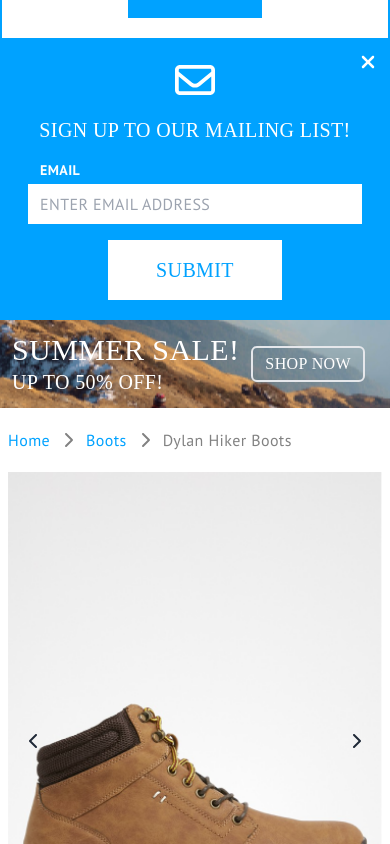
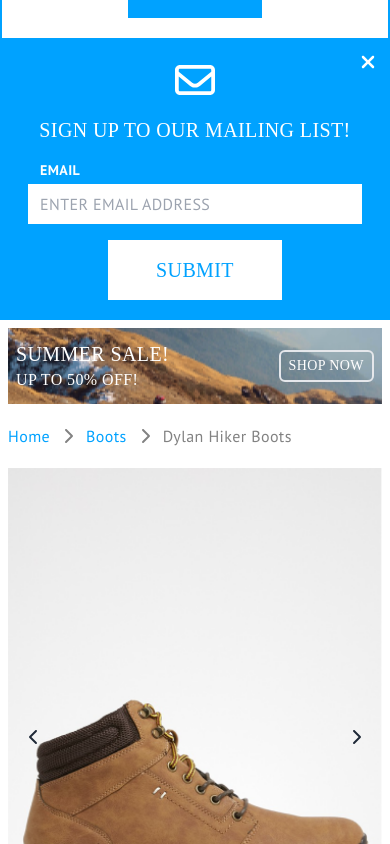
Before and after one commit to teeray10/frontend-challenge, a Next.js app: page /shoes in a window 390 px wide. Shown: the part 524-1368 px from the top of the page. Built offline with nearby package versions, Linux system fonts and the light colour scheme; a web font is replaced by a local one.

Commit message:
Minor visual updates

```diff
--- a/src/app/shoes/_components/banners/topBanner.tsx
+++ b/src/app/shoes/_components/banners/topBanner.tsx
@@ -1,11 +1,11 @@
 export default function TopBanner() {
   return (
-    <section className="bg-summer-sale bg-center bg-no-repeat flex items-center text-white font-suez gap-3 px-3 py-3 lg:w-[890px] lg:mx-auto lg:gap-64 lg:pl-10">
+    <section className="bg-summer-sale bg-center bg-no-repeat flex justify-between items-center text-white font-suez px-2 py-3 mt-2 lg:mt-0 lg:w-[890px] lg:mx-auto lg:gap-64 lg:pl-10 text-nowrap">
       <div>
-        <h3 className="text-3xl">SUMMER SALE!</h3>
-        <h4 className="text-xl">UP TO 50% OFF!</h4>
+        <h3 className="text-xl lg:text-3xl text-nowrap">SUMMER SALE!</h3>
+        <h4 className="lg:text-xl">UP TO 50% OFF!</h4>
       </div>
-      <button className="border-2 rounded-md px-3 py-1">SHOP NOW</button>
+      <button className="border-2 rounded-md px-2 text-sm lg:text-base lg:px-3 py-1">SHOP NOW</button>
     </section>
   )
 }
--- a/src/app/shoes/_components/sidebar/mailingList.tsx
+++ b/src/app/shoes/_components/sidebar/mailingList.tsx
@@ -4,14 +4,14 @@ import {faXmark} from '@fortawesome/free-solid-svg-icons/faXmark';
 
 export default function MailingList() {
   return (
-    <div className="bg-blue text-white flex flex-col items-center gap-4 py-5 px-7 relative lg:ml-5">
+    <div className="bg-blue text-white flex flex-col items-center gap-4 py-5 px-7 relative text-center lg:ml-5">
       <FontAwesomeIcon icon={faXmark} className="absolute right-3 top-3 w-5 h-5"/>
       <FontAwesomeIcon icon={faEnvelope} className="w-10 h-10"/>
       <h4 className="font-suez text-xl">SIGN UP TO OUR MAILING LIST!</h4>
 
       <div className="w-full">
-        <p className="ml-3 mb-1 font-bold text-sm">EMAIL</p>
-        <input type="text" placeholder="ENTER EMAIL ADDRESS" className="w-full py-2 px-3" />
+        <p className="ml-3 mb-1 font-bold text-sm text-left">EMAIL</p>
+        <input type="text" placeholder="ENTER EMAIL ADDRESS" className="w-full py-2 px-3 text-grey" />
       </div>
 
       <button className="bg-white text-blue font-suez text-xl px-12 py-4">SUBMIT</button>
--- a/src/app/shoes/_components/subHeader.tsx
+++ b/src/app/shoes/_components/subHeader.tsx
@@ -1,6 +1,6 @@
 export default function SubHeader() {
   return (
-    <section className="bg-lightest_grey font-suez text-grey flex flex-col justify-center items-center w-full gap-5 py-5 lg:mb-10 col-span-full lg:gap-96 lg:flex-row">
+    <section className="bg-lightest_grey font-suez text-grey text-center flex flex-col justify-center items-center w-full gap-5 py-5 lg:mb-10 col-span-full lg:gap-96 lg:flex-row">
       <p>ADVENTURE IS JUST AROUND THE CORNER!</p>
       <div className="flex flex-col items-center gap-3 lg:flex-row">
         <button className="border-[3px] w-fit h-10 px-4 rounded-md border-blue text-blue">FIND A STORE</button>
--- a/src/app/shoes/layout.tsx
+++ b/src/app/shoes/layout.tsx
@@ -14,7 +14,7 @@ export default function ShoesLayout({children}: Readonly<{children: ReactNode}>)
         <SideBanner />
         <MailingList />
       </div>
-      <div className="col-span-full lg:col-span-3 2xl:mx-20">
+      <div className="col-span-full mx-2 lg:col-span-3 2xl:mx-20">
         <TopBanner />
         <main>
           {children}
--- a/src/app/shoes/page.tsx
+++ b/src/app/shoes/page.tsx
@@ -40,7 +40,7 @@ const product = {
 
 export default function Shoes() {
   return (
-    <main className="mx-2 my-5 lg:py-0 lg:mt-10">
+    <main className="my-5 lg:py-0 lg:mt-10">
       <Breadcrumbs />
       <section className="grid lg:grid-cols-2 mt-5">
         <Carousel items={productImages}/>
```
